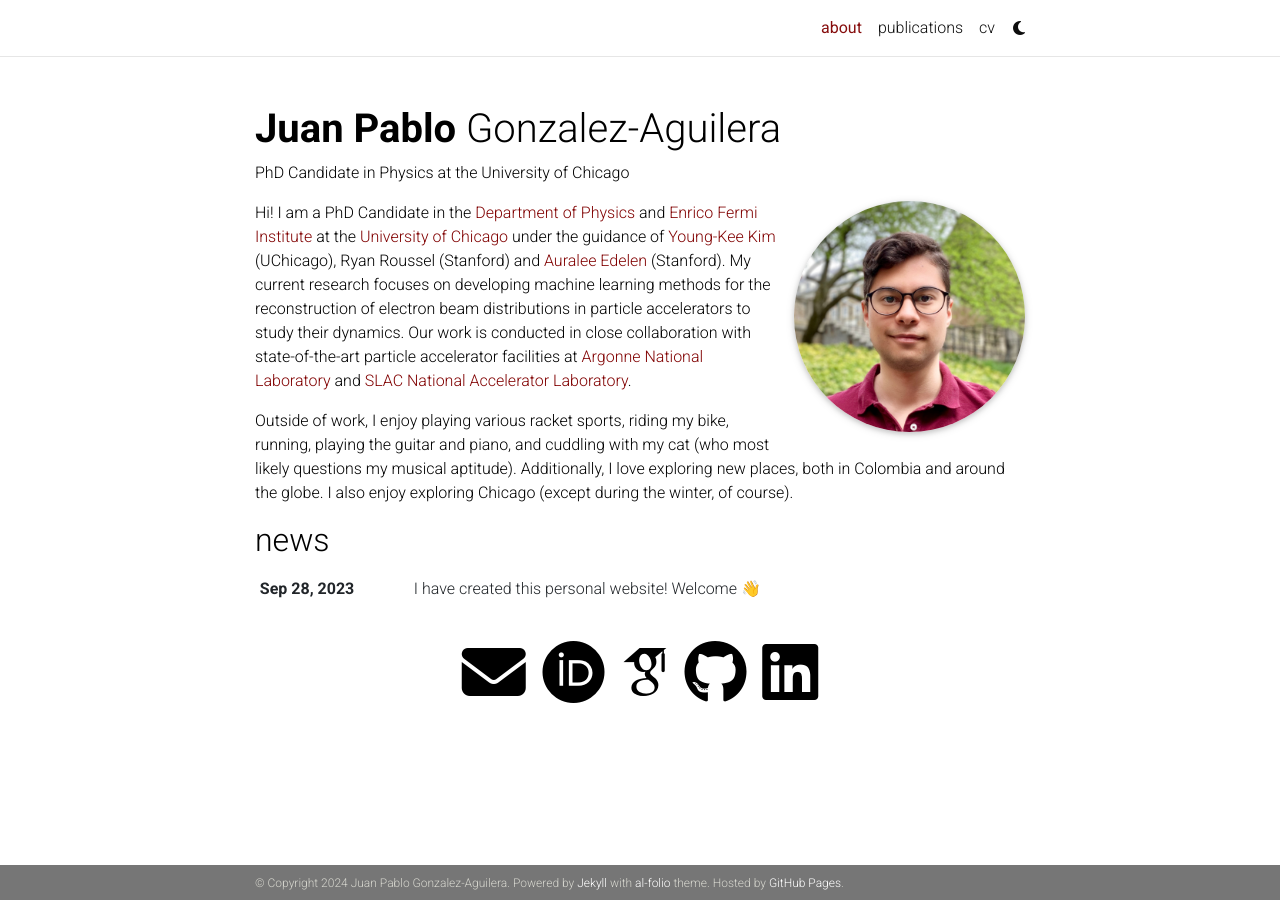
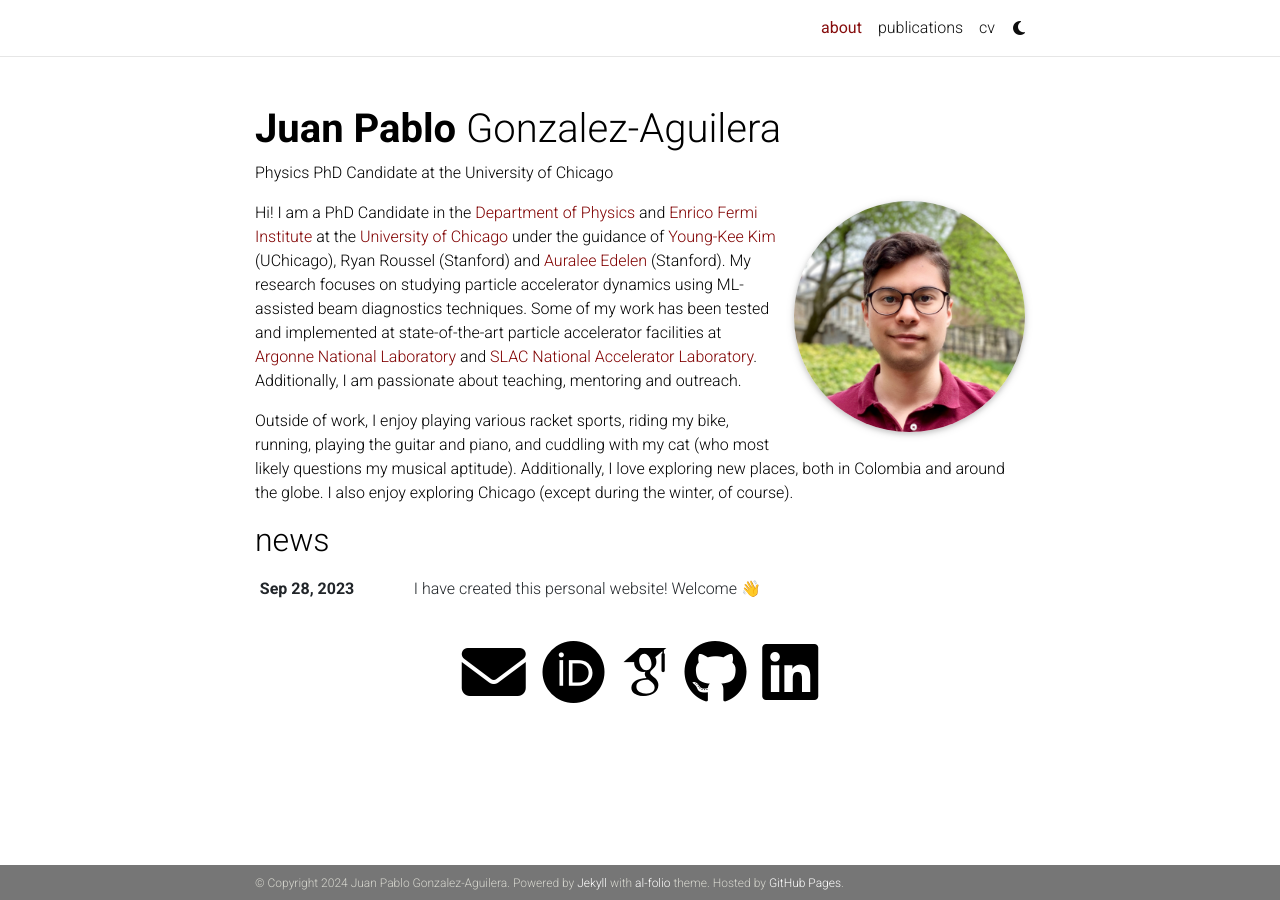
Before and after one commit to jp-ga/jp-ga.github.io, a Jekyll site: the page built from _pages/about.md, in a window 1280 px wide. Built offline with Jekyll 4.4.1, drawn with Linux system fonts in a browser that asks for light colours; full-size pictures stand in for the smaller copies a plugin makes; some web fonts are replaced; comment, search, counter and statistics services are not loaded; a style sheet for code colours, icons or effects is not loaded.

Commit message:
update about

```diff
--- a/_pages/about.md
+++ b/_pages/about.md
@@ -2,7 +2,7 @@
 layout: about
 title: about
 permalink: /
-subtitle: PhD Candidate in Physics at the University of Chicago
+subtitle: Physics PhD Candidate at the University of Chicago
 
 profile:
   align: right
@@ -19,6 +19,6 @@
 social: true  # includes social icons at the bottom of the page
 ---
 
-Hi! I am a PhD Candidate in the [Department of Physics](https://physics.uchicago.edu/) and [Enrico Fermi Institute](https://efi.uchicago.edu/) at the [University of Chicago](https://www.uchicago.edu/) under the guidance of [Young-Kee Kim](https://hep.uchicago.edu/~ykkim/index.shtml) (UChicago), Ryan Roussel (Stanford) and [Auralee Edelen](https://www.leelinska.com/) (Stanford). My current research focuses on developing machine learning methods for the reconstruction of electron beam distributions in particle accelerators to study their dynamics. Our work is conducted in close collaboration with state-of-the-art particle accelerator facilities at [Argonne National Laboratory](https://www.anl.gov/awa) and [SLAC National Accelerator Laboratory](https://lcls.slac.stanford.edu/lcls-ii).
+Hi! I am a PhD Candidate in the [Department of Physics](https://physics.uchicago.edu/) and [Enrico Fermi Institute](https://efi.uchicago.edu/) at the [University of Chicago](https://www.uchicago.edu/) under the guidance of [Young-Kee Kim](https://hep.uchicago.edu/~ykkim/index.shtml) (UChicago), Ryan Roussel (Stanford) and [Auralee Edelen](https://www.leelinska.com/) (Stanford). My research focuses on studying particle accelerator dynamics using ML-assisted beam diagnostics techniques. Some of my work has been tested and implemented at state-of-the-art particle accelerator facilities at [Argonne National Laboratory](https://www.anl.gov/awa) and [SLAC National Accelerator Laboratory](https://lcls.slac.stanford.edu/lcls-ii). Additionally, I am passionate about teaching, mentoring and outreach.
 
 Outside of work, I enjoy playing various racket sports, riding my bike, running, playing the guitar and piano, and cuddling with my cat (who most likely questions my musical aptitude). Additionally, I love exploring new places, both in Colombia and around the globe. I also enjoy exploring Chicago (except during the winter, of course).
```
